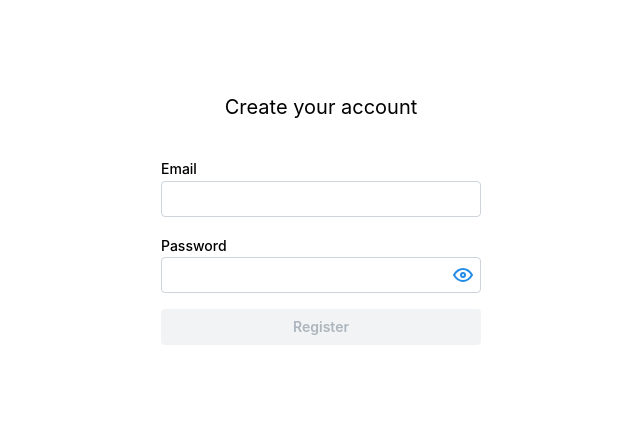
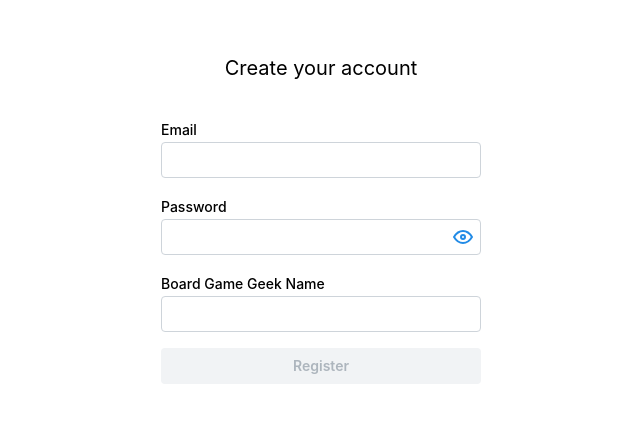
Before and after one commit to Ctrl-Zee/bgg-lists, a React (Vite) app: page /register in a window 1280 px wide. Shown: the part 166-588 px from the top of the page, without its empty margins (319-959 px from the left). Built offline with nearby package versions, Linux system fonts and the light colour scheme; no server answers.

Commit message:
added bgg name to login

```diff
--- a/src/db/schema.ts
+++ b/src/db/schema.ts
@@ -8,7 +8,7 @@ export const profileTable = pgTable('profile', {
   firstName: text('first_name'),
   lastName: text('last_name'),
   bggName: text('bgg_name'),
-});
+}).enableRLS();
 
 export const userListTable = pgTable('user_lists', {
   id: serial('id').primaryKey(),
--- a/src/features/account/components/RegisterForm.tsx
+++ b/src/features/account/components/RegisterForm.tsx
@@ -12,6 +12,7 @@ import { useToast } from '../../../hooks/useToast';
 const RegisterFormSchema = z.object({
   email: z.string().min(1, 'Required'),
   password: z.string().min(1, 'Required'),
+  bggName: z.string().min(1, 'Required'),
 });
 
 type RegisterFormType = z.infer<typeof RegisterFormSchema>;
@@ -30,6 +31,7 @@ export const RegisterForm = () => {
     defaultValues: {
       email: '',
       password: '',
+      bggName: '',
     },
   });
 
@@ -37,6 +39,11 @@ export const RegisterForm = () => {
     const { data, error } = await supabase.auth.signUp({
       email: formData.email,
       password: formData.password,
+      options: {
+        data: {
+          bggName: formData.bggName,
+        },
+      },
     });
 
     if (error) {
@@ -90,6 +97,20 @@ export const RegisterForm = () => {
           </div>
         )}
       />
+      <Controller
+        name="bggName"
+        control={control}
+        render={({ field }) => (
+          <div className="mb-4 w-full">
+            <TextInput
+              {...field}
+              id={field.name}
+              error={errors.bggName?.message}
+              label="Board Game Geek Name"
+            />
+          </div>
+        )}
+      />
       <Button fullWidth type="submit" disabled={!isValid}>
         Register
       </Button>
--- a/src/features/login/components/LoginForm.tsx
+++ b/src/features/login/components/LoginForm.tsx
@@ -48,6 +48,7 @@ export const LoginForm = () => {
       userStore.setUser({
         id: data.user.id,
         email: data.user.email,
+        bggName: data.user.user_metadata?.bggName,
       } as LocalUser);
       navigate({ to: '/collection' });
     }
--- a/src/models/LocalUser.ts
+++ b/src/models/LocalUser.ts
@@ -2,4 +2,5 @@ export type LocalUser = {
   id: string;
   email: string;
   name?: string;
+  bggName?: string;
 };
--- a/src/routes/account.tsx
+++ b/src/routes/account.tsx
@@ -2,7 +2,7 @@ import { createFileRoute } from '@tanstack/react-router';
 import { Page } from '../components/Page';
 import { AccountForm } from '../features/account/components/AccountForm';
 import { useAccountInfo } from '../features/account/hooks/useAccountInfo';
-import { useUserId } from '../stores/userStore';
+import { useUserId } from '../stores/UserStore';
 
 export const Route = createFileRoute('/account')({
   component: RouteComponent,
--- a/src/stores/UserStore.ts
+++ b/src/stores/UserStore.ts
@@ -10,6 +10,7 @@ type UserStore = LocalUser & {
 const initialState: LocalUser = {
   id: '',
   email: '',
+  bggName: '',
 };
 
 export const useUserStore = create<UserStore>()(
```
